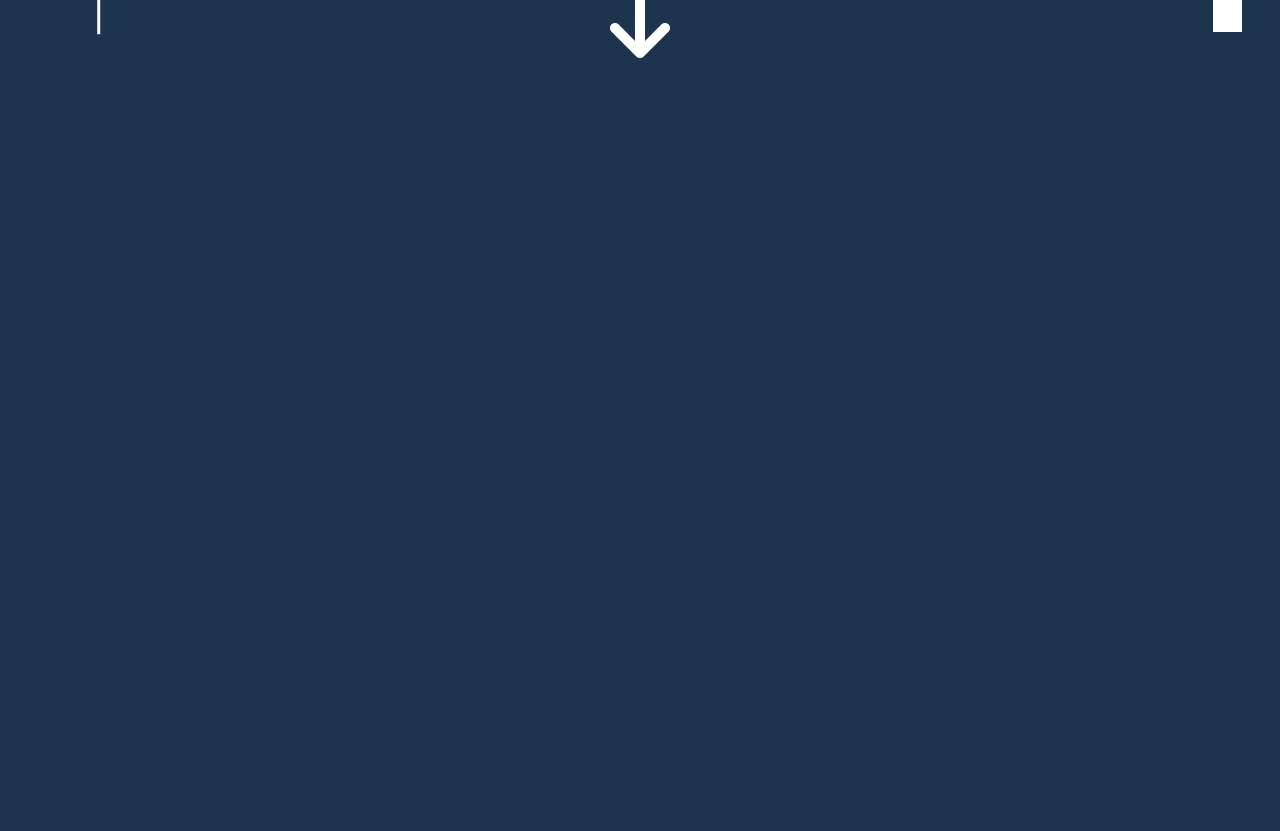
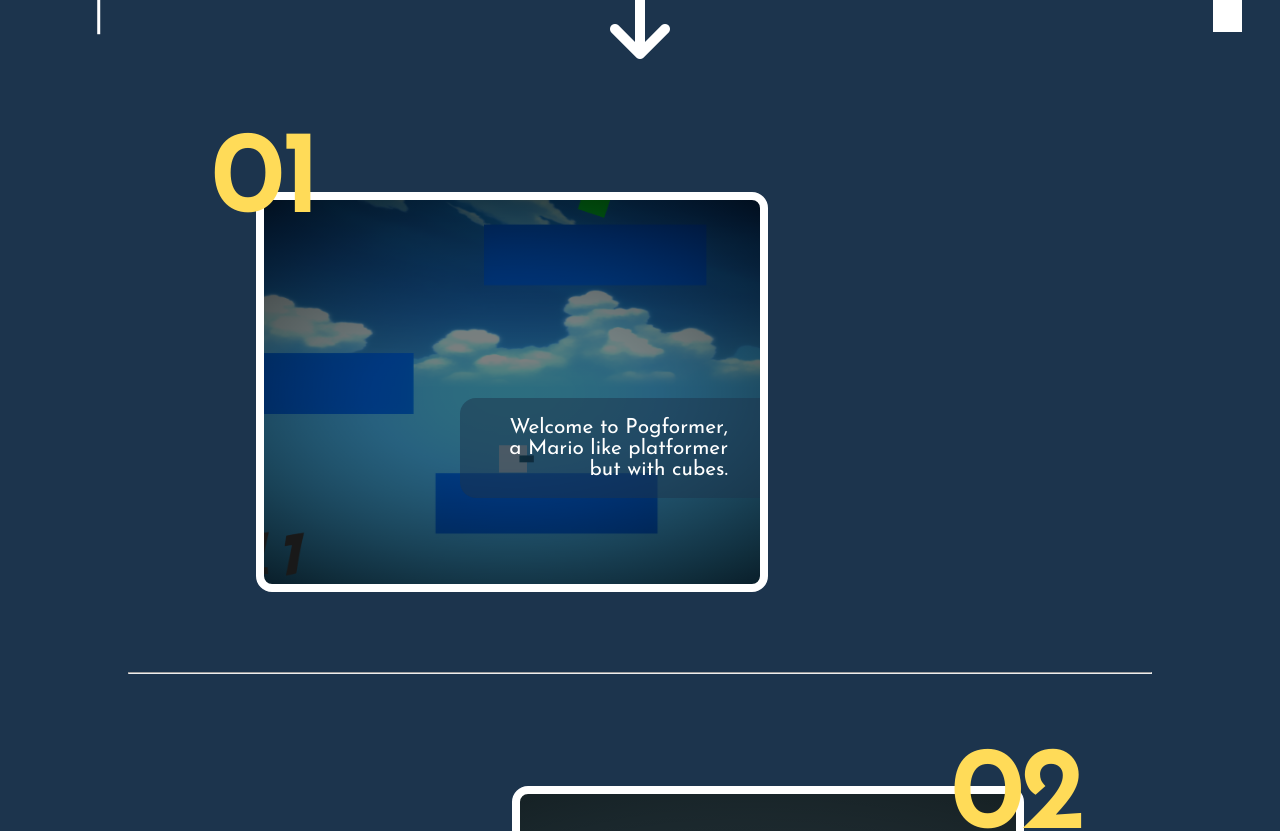
Before and after one commit to JeffleIncarnate/Dhruv-Website, a React (Vite) app: page /games in a window 1280 px wide. Shown: the part 720-1551 px from the top of the page. Before the commit the page ends 800 px from the top, so only its background shows below. Built offline with nearby package versions, Linux system fonts and the light colour scheme.

Commit message:
Update: Added the new Games Main component to the games.tsx layout

```diff
--- a/src/layouts/games.tsx
+++ b/src/layouts/games.tsx
@@ -1,6 +1,7 @@
 import NavBar from "../components/navbar/navbar";
 import SplashOthers from "../components/splash/splashOthers/splashOthers";
 import Corners from "../components/corners/corners";
+import GamesMain from "../components/gamesMain/gamesmain";
 
 import { useEffect } from "react";
 
@@ -13,6 +14,7 @@ export default function GamesPage() {
       <Corners />
       <NavBar />
       <SplashOthers h1="Games" />
+      <GamesMain />
     </>
   );
 }
```
